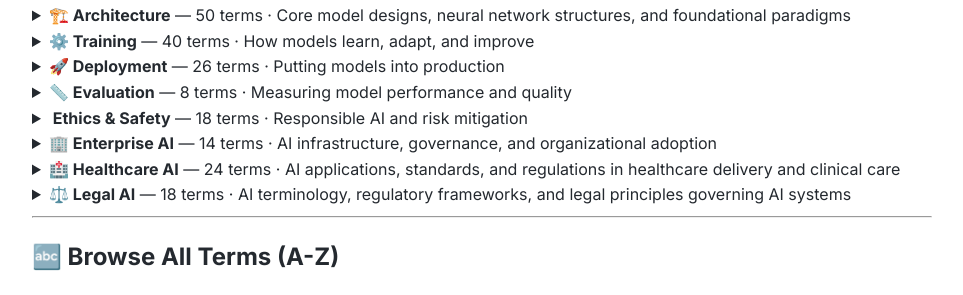
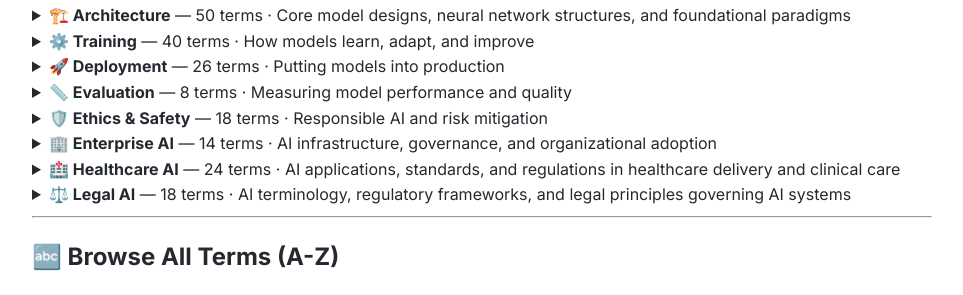
Before and after one commit to alexnubla/ai-dictionary, a Jekyll site: the page built from index.md, in a window 1280 px wide and 900 px high, scrolled down 1165 px. Shown: the part 152-447 px from the top of the window, without its empty margins (158-1121 px from the left). Built offline with Jekyll 4.4.1, drawn with Linux system fonts in a browser that asks for light colours; some of the changed lines change nothing that is shown.

Commit message:
Update index.md

```diff
--- a/index.md
+++ b/index.md
@@ -32,7 +32,7 @@
 ##  Browse by Category
 
 <details>
-<summary><strong><a href="./categories/architecture/" style="text-decoration: none; color: inherit;">🏗️ Architecture</a></strong> — 50 terms · Core model designs, neural network structures, and foundational paradigms</summary>
+<summary><strong><a href="./categories/architecture/" style="text-decoration: none !important; color: inherit !important;">🏗️ Architecture</a></strong> — 50 terms · Core model designs, neural network structures, and foundational paradigms</summary>
 
 <a href="./terms/activation-function/">Activation Function</a> ·
 <a href="./terms/agi/">AGI (Artificial General Intelligence)</a> ·
@@ -88,7 +88,7 @@
 </details>
 
 <details>
-<summary><strong><a href="./categories/training/" style="text-decoration: none; color: inherit;">⚙️ Training</a></strong> — 40 terms · How models learn, adapt, and improve</summary>
+<summary><strong><a href="./categories/training/" style="text-decoration: none !important; color: inherit !important;">⚙️ Training</a></strong> — 40 terms · How models learn, adapt, and improve</summary>
 
 <a href="./terms/adam-adamw/">Adam / AdamW (Adaptive Moment Estimation)</a> ·
 <a href="./terms/backpropagation/">Backpropagation</a> ·
@@ -134,7 +134,7 @@
 </details>
 
 <details>
-<summary><strong><a href="./categories/deployment/" style="text-decoration: none; color: inherit;">🚀 Deployment</a></strong> — 26 terms · Putting models into production</summary>
+<summary><strong><a href="./categories/deployment/" style="text-decoration: none !important; color: inherit !important;">🚀 Deployment</a></strong> — 26 terms · Putting models into production</summary>
 
 <a href="./terms/batch-processing/">Batch Processing</a> ·
 <a href="./terms/beam-search/">Beam Search</a> ·
@@ -166,7 +166,7 @@
 </details>
 
 <details>
-<summary><strong><a href="./categories/evaluation/" style="text-decoration: none; color: inherit;">📏 Evaluation</a></strong> — 8 terms · Measuring model performance and quality</summary>
+<summary><strong><a href="./categories/evaluation/" style="text-decoration: none !important; color: inherit !important;">📏 Evaluation</a></strong> — 8 terms · Measuring model performance and quality</summary>
 
 <a href="./terms/benchmarking/">Benchmarking</a> ·
 <a href="./terms/cross-validation/">Cross-Validation</a> ·
@@ -180,7 +180,7 @@
 </details>
 
 <details>
-<summary><strong><a href="./categories/ethics-and-safety/" style="text-decoration: none; color: inherit;">️ Ethics &amp; Safety</a></strong> — 18 terms · Responsible AI and risk mitigation</summary>
+<summary><strong><a href="./categories/ethics-and-safety/" style="text-decoration: none !important; color: inherit !important;">️🛡️ Ethics &amp; Safety</a></strong> — 18 terms · Responsible AI and risk mitigation</summary>
 
 <a href="./terms/ai-safety/">AI Safety</a> ·
 <a href="./terms/ai-slop/">AI Slop</a> ·
@@ -204,7 +204,7 @@
 </details>
 
 <details>
-<summary><strong><a href="./categories/enterprise-ai/" style="text-decoration: none; color: inherit;">🏢 Enterprise AI</a></strong> — 14 terms · AI infrastructure, governance, and organizational adoption</summary>
+<summary><strong><a href="./categories/enterprise-ai/" style="text-decoration: none !important; color: inherit !important;">🏢 Enterprise AI</a></strong> — 14 terms · AI infrastructure, governance, and organizational adoption</summary>
 
 <a href="./terms/agent/">Agent</a> ·
 <a href="./terms/agentic-ai/">Agentic AI</a> ·
@@ -224,7 +224,7 @@
 </details>
 
 <details>
-<summary><strong><a href="./categories/healthcare-ai/" style="text-decoration: none; color: inherit;">🏥 Healthcare AI</a></strong> — 24 terms · AI applications, standards, and regulations in healthcare delivery and clinical care</summary>
+<summary><strong><a href="./categories/healthcare-ai/" style="text-decoration: none !important; color: inherit !important;">🏥 Healthcare AI</a></strong> — 24 terms · AI applications, standards, and regulations in healthcare delivery and clinical care</summary>
 
 <a href="./terms/clinical-decision-support/">Clinical Decision Support (CDS)</a> ·
 <a href="./terms/clinical-nlp/">Clinical NLP</a> ·
@@ -254,7 +254,7 @@
 </details>
 
 <details>
-<summary><strong><a href="./categories/legal-ai/" style="text-decoration: none; color: inherit;">⚖️ Legal AI</a></strong> — 18 terms · AI terminology, regulatory frameworks, and legal principles governing AI systems</summary>
+<summary><strong><a href="./categories/legal-ai/" style="text-decoration: none !important; color: inherit !important;">⚖️ Legal AI</a></strong> — 18 terms · AI terminology, regulatory frameworks, and legal principles governing AI systems</summary>
 
 <a href="./terms/ai-act/">AI Act</a> ·
 <a href="./terms/ai-copyright-ip/">AI Copyright & IP</a> ·
```
